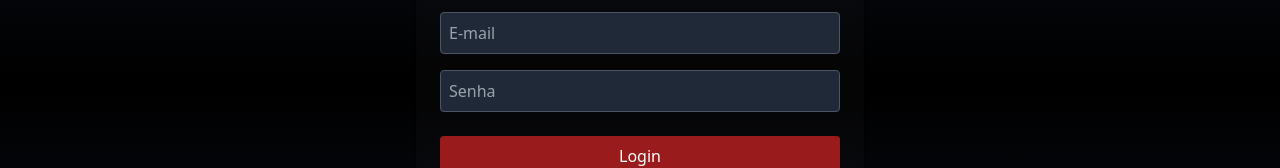
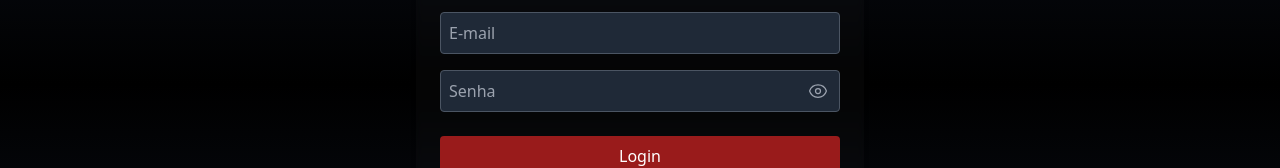
Before and after one commit to luzuramay/KURUMI, a React (Vite) app in the folder frontend/: page /login in a window 1280 px wide. Shown: the part 372-540 px from the top of the page. Built offline with nearby package versions, Linux system fonts and the light colour scheme.

Commit message:
feat: it was added eye icon and show/hiden feature password

```diff
--- a/frontend/src/screens/Login.tsx
+++ b/frontend/src/screens/Login.tsx
@@ -1,11 +1,13 @@
 import React, { useState } from "react";
 import { useHistory, Link } from "react-router-dom";
+import { EyeIcon, EyeSlashIcon } from "@heroicons/react/24/outline";
 import Navbar from "../components/Navbar";
 
 const Login: React.FC = () => {
 	const [email, setEmail] = useState("");
 	const [password, setPassword] = useState("");
 	const [message, setMessage] = useState("");
+	const [showPassword, setShowPassword] = useState(false);
 	const history = useHistory();
 
 	const handleSubmit = async (e: React.FormEvent) => {
@@ -44,15 +46,28 @@ const Login: React.FC = () => {
 					autoComplete="email"
 					required
 				/>
+				<div className="relative mb-6">
 					<input
-					className="w-full p-2 mb-6 rounded bg-gray-800 border border-gray-600 placeholder-gray-400 text-white"
-					type="password"
+						className="w-full p-2 rounded bg-gray-800 border border-gray-600 placeholder-gray-400 text-white"
+						type={showPassword ? "text" : "password"}
 						placeholder="Senha"
 						value={password}
 						onChange={(e) => setPassword(e.target.value)}
 						autoComplete="current-password"
 						required
 					/>
+					<button
+						type="button"
+						className="absolute inset-y-0 right-0 flex items-center pr-3"
+						onClick={() => setShowPassword(!showPassword)}
+					>
+						{showPassword ? (
+							<EyeSlashIcon className="h-5 w-5 text-gray-400" />
+						) : (
+							<EyeIcon className="h-5 w-5 text-gray-400" />
+						)}
+					</button>
+				</div>
 				<button
 					type="submit"
 					className="w-full bg-red-800 hover:bg-red-700 text-white py-2 rounded"
```
Lines whose indentation alone changed are shown as unchanged.
